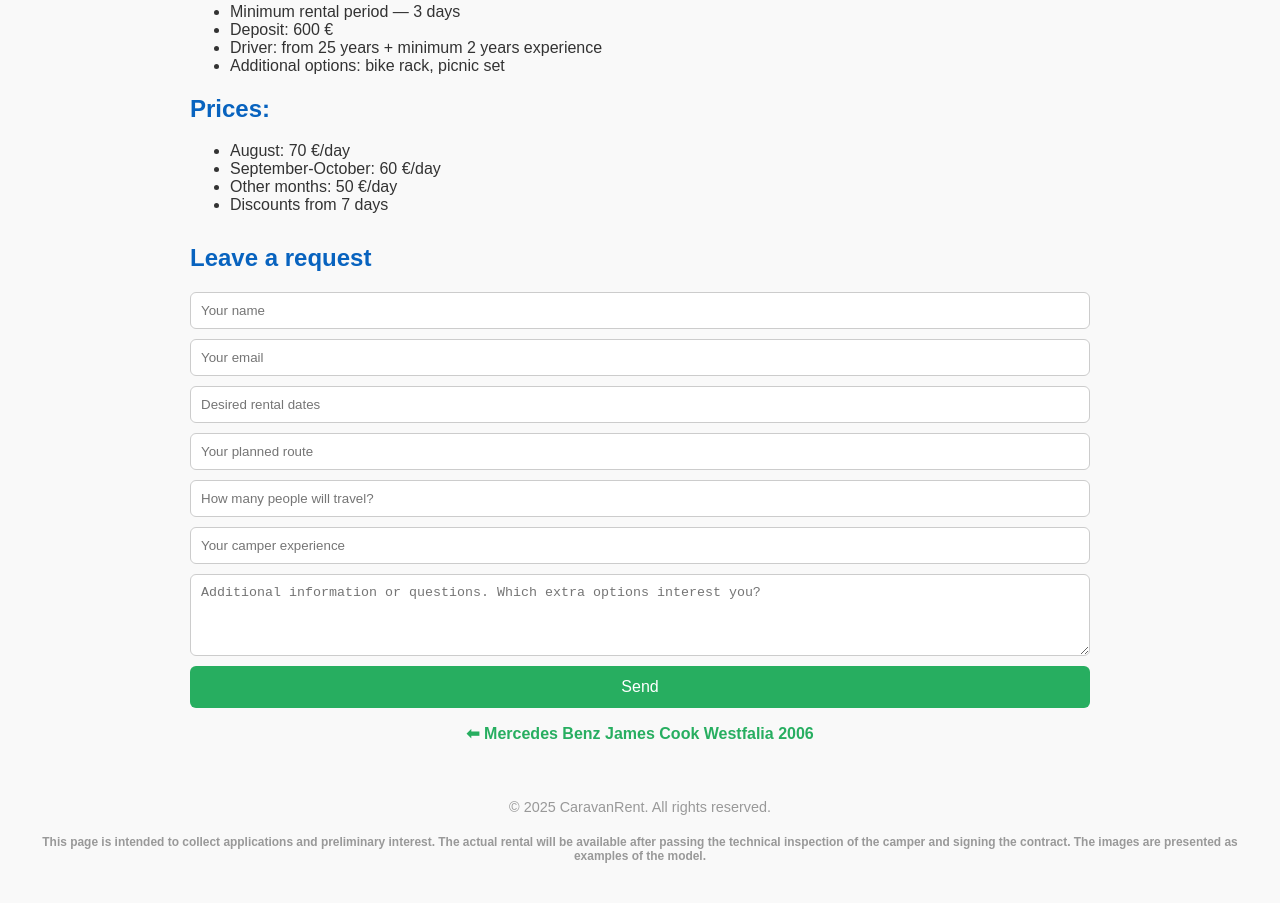
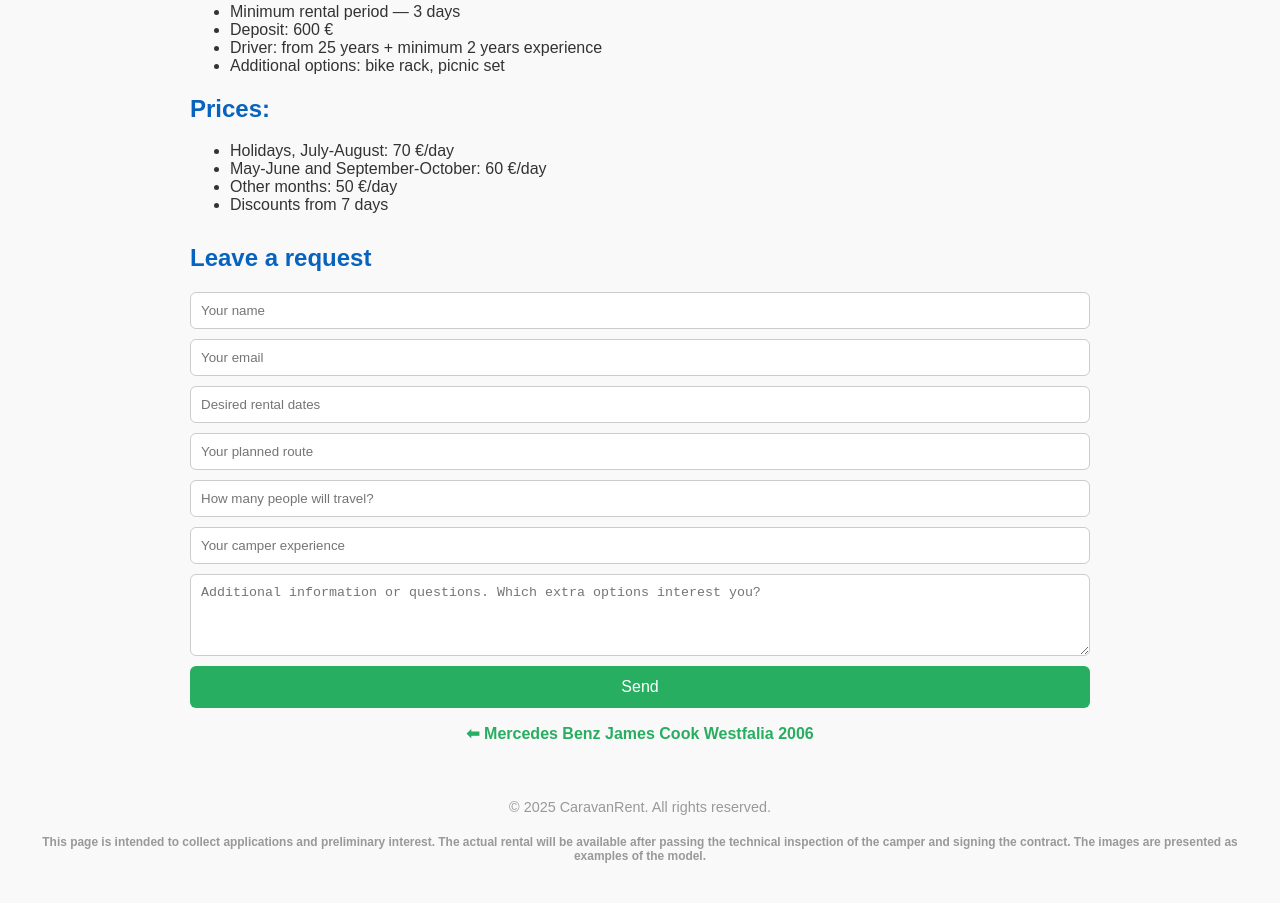
Before and after one commit to VP-account/vp-account.github.io, a plain HTML site: page orange-trailer.html in a window 1280 px wide. Shown: the part 2005-2908 px from the top of the page. Drawn offline with Linux system fonts and the light colour scheme.

Commit message:
orange-trailer.html

```diff
--- a/orange-trailer.html
+++ b/orange-trailer.html
@@ -154,8 +154,8 @@
       ],
       pricesTitle: "Prices:",
       prices: [
-        "August: 70 €/day",
-        "September-October: 60 €/day",
+        "Holidays, July-August: 70 €/day",
+        "May-June and September-October: 60 €/day",
         "Other months: 50 €/day",
         "Discounts from 7 days"
       ],
@@ -209,8 +209,8 @@
       ],
       pricesTitle: "Precios:",
       prices: [
-        "Agosto: 70 €/día",
-        "Septiembre-Octubre: 60 €/día",
+        "Fiestas, Julio-Agosto: 70 €/día",
+        "Mayo-Junio y Septiembre-Octubre: 60 €/día",
         "Otros meses: 50 €/día",
         "Descuentos a partir de 7 días"
       ],
@@ -264,8 +264,8 @@
       ],
       pricesTitle: "Tarifs :",
       prices: [
-        "Août : 70 €/jour",
-        "Septembre-Octobre : 60 €/jour",
+        "Fêtes, Juillet-Août : 70 €/jour",
+        "Mai-Juin, Septembre-Octobre : 60 €/jour",
         "Autres mois : 50 €/jour",
         "Réductions à partir de 7 jours"
       ],
@@ -319,8 +319,8 @@
       ],
       pricesTitle: "Ceny:",
       prices: [
-        "Sierpień: 70 €/dzień",
-        "Wrzesień-Październik: 60 €/dzień",
+        "Feiertage, Juli-Sierpień: 70 €/dzień",
+        "Mai-Juni, Wrzesień-Październik: 60 €/dzień",
         "Pozostałe miesiące: 50 €/dzień",
         "Zniżki od 7 dni"
       ],
@@ -374,8 +374,8 @@
       ],
       pricesTitle: "Ціни:",
       prices: [
-        "Серпень: 70 €/день",
-        "Вересень-Жовтень: 60 €/день",
+        "Свята, Липень-Серпень: 70 €/день",
+        "Травень-Червень і Вересень-Жовтень: 60 €/день",
         "Інші місяці: 50 €/день",
         "Знижки від 7 днів"
       ],
```
